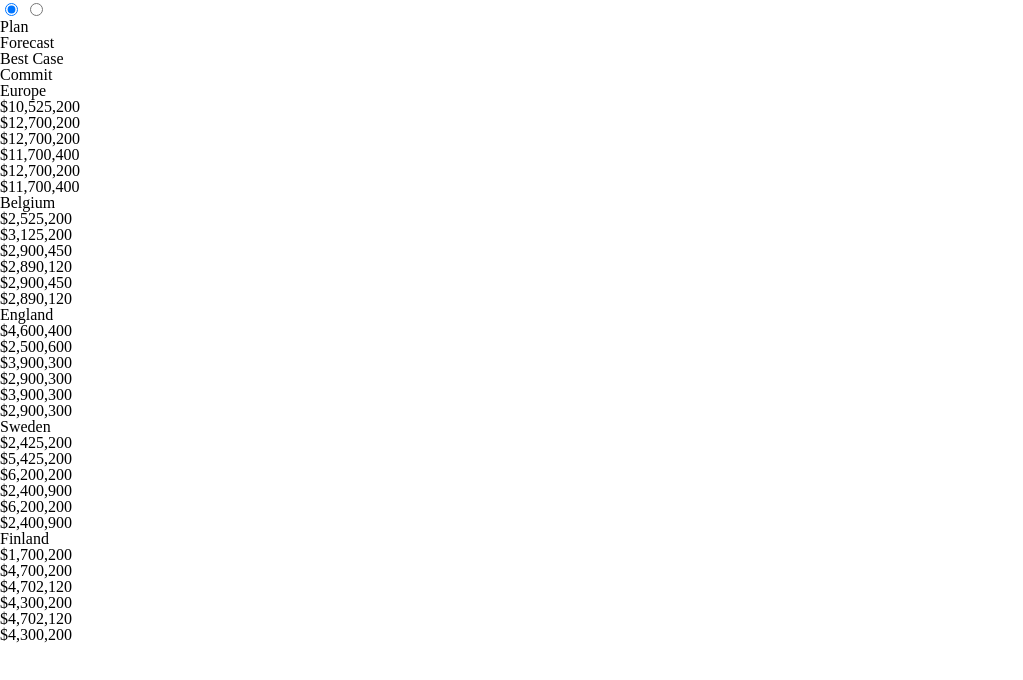
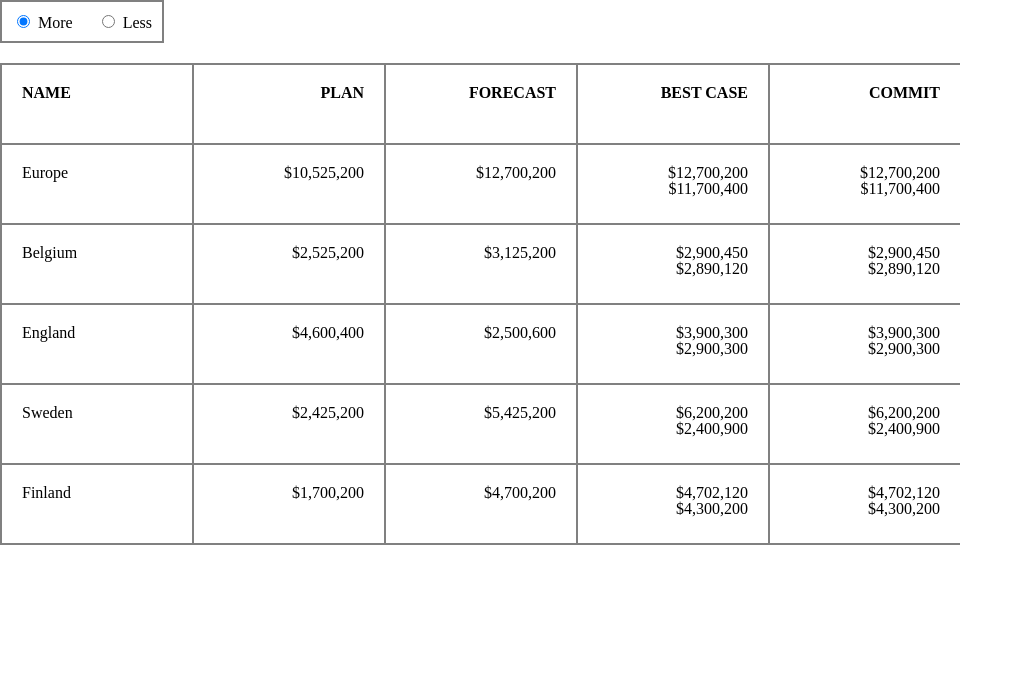
Before and after one commit to ygu93/DataGrid, a website built with webpack: page index.html in a window 1280 px wide. Both pictures are taken after a click on the radio button 11 px from the left and 9 px from the top of the page. Shown: the whole page, without its empty margins (0-1023 px from the left). Built offline with nearby package versions, Linux system fonts and the light colour scheme.

Commit message:
add more less selectors

```diff
--- a/app.css
+++ b/app.css
@@ -0,0 +1,68 @@
+*{
+  box-sizing: border-box;
+}
+
+.options {
+  border: 2px solid gray;
+  display: inline-block;
+}
+
+.options-input{
+  display: inline-block;
+  padding: 10px;
+}
+
+.options span{
+  margin-left: 5px;
+}
+
+.grid-cell{
+  display: inline-block;
+  width: 15vw;
+  border-left: 2px solid gray;
+  padding-top: 20px;
+  padding-bottom: 20px;
+  height: 10vh;
+  border-bottom: 2px solid gray;
+  vertical-align: middle;
+}
+
+
+
+.grid-header-row{
+  font-weight: bold;
+  border-top: 2px solid gray;
+  display: inline-block;
+}
+
+.grid-header-row div{
+  text-align: right;
+  padding-right: 20px;
+}
+
+.grid-header-row div:first-of-type{
+  text-align: left;
+  padding-left: 20px;
+  padding-right: 0px;
+}
+
+.grid-data-item div{
+  text-align: right;
+  padding-right: 20px;
+}
+
+.grid-data-item div:first-of-type{
+  text-align: left;
+  padding-left: 20px;
+  padding-right: 0px;
+}
+
+.grid-data-item ul{
+  text-align: right;
+  padding-right: 20px;
+}
+
+
+#data-grid{
+  margin-top: 20px;
+}
--- a/datagrid.js
+++ b/datagrid.js
@@ -19,13 +19,15 @@ export function renderGrid(){
       if(dataKey === "BestCase" || dataKey === "Commit"){
         let i = 0
         let rowData = document.createElement("ul");
+        rowData.className = 'grid-cell';
+
         while(i < 2){
           let rowDataItem = document.createElement("li");
           let rowDataValue = document.createTextNode(`$${columnValue[i].toLocaleString()}`);
           if(i === 1){
-            rowDataItem.className = `grid-data-${dataKey} more`;
+            rowDataItem.className = `grid-data-${dataKey.toLowerCase()} more`;
           }else{
-            rowDataItem.className = `grid-data-${dataKey}`
+            rowDataItem.className = `grid-data-${dataKey.toLowerCase()}`
           }
           rowDataItem.appendChild(rowDataValue);
           rowData.appendChild(rowDataItem)
@@ -34,7 +36,7 @@ export function renderGrid(){
         row.appendChild(rowData);
       }else{
         let rowData = document.createElement("div");
-        rowData.className = `grid-data-${dataKey}`;
+        rowData.className = `grid-data-${dataKey.toLowerCase()} grid-cell`;
         let rowDataValue = document.createTextNode(`${columnValue}`);
         rowData.appendChild(rowDataValue);
         if(dataKey === "MonthlyPlan" || dataKey === "Comments"){
@@ -51,15 +53,41 @@ function createColumns(){
   let header = document.getElementById('grid-head')
   let headerRow = document.createElement('div');
   headerRow.className = "grid-header-row";
-  let columnNames = ["Plan", "Forecast", "Best Case", "Commit", "Monthly Plan", "Comments"];
+  let columnNames = ["NAME", "PLAN", "FORECAST", "BEST CASE", "COMMIT", "MONTHLY PLAN", "COMMENTS"];
   columnNames.forEach(name => {
     let column = document.createElement('div');
     let columnName = document.createTextNode(`${name}`);
-    if(name === "Monthly Plan" || name === "Comments"){
+    if(name === "MONTHLY PLAN" || name === "COMMENTS"){
       column.style.display = "None";
     }
     column.appendChild(columnName);
+    column.className = "grid-cell";
     headerRow.appendChild(column);
   })
   header.appendChild(headerRow);
 }
+
+export function addSelectorEvents(){
+  let selectors = document.getElementsByTagName('input');
+  selectors = Array.from(selectors);
+  selectors = selectors.filter((node) => node.value === 'More' || node.value === 'Less');
+  selectors.forEach(selector => {
+    if(selector.value === 'More'){
+      selector.addEventListener('click', () => {
+        let elements = document.getElementsByClassName('more');
+        elements = Array.from(elements);
+        elements.forEach(element => {
+          element.style.display = 'block';
+        })
+      })
+    }else{
+      selector.addEventListener('click', () => {
+        let elements = document.getElementsByClassName('more');
+        elements = Array.from(elements);
+        elements.forEach(element => {
+          element.style.display = 'none';
+        })
+      })
+    }
+  })
+}
--- a/index.html
+++ b/index.html
@@ -9,8 +9,12 @@
   </head>
   <body>
     <div class="options">
-      <input type="radio" name="more" value="More">
-      <input type="radio" name="less" value="Less">
+      <div class="options-input">
+        <input type="radio" name="options" value="More" checked><span>More</span></input>
+     </div>
+      <div class="options-input">
+        <input type="radio" name="options" value="Less"><span>Less</span></input>
+      </div>
     </div>
     <div id="data-grid">
       <div id="grid-head">
--- a/index.js
+++ b/index.js
@@ -1,5 +1,6 @@
-import { renderGrid } from './datagrid.js'
+import { renderGrid, addSelectorEvents } from './datagrid.js'
 
 document.addEventListener("DOMContentLoaded", () => {
   renderGrid();
+  addSelectorEvents();
 })
```
Also changed, not shown: bundle.js (+37 -5 lines), 1 other file.
